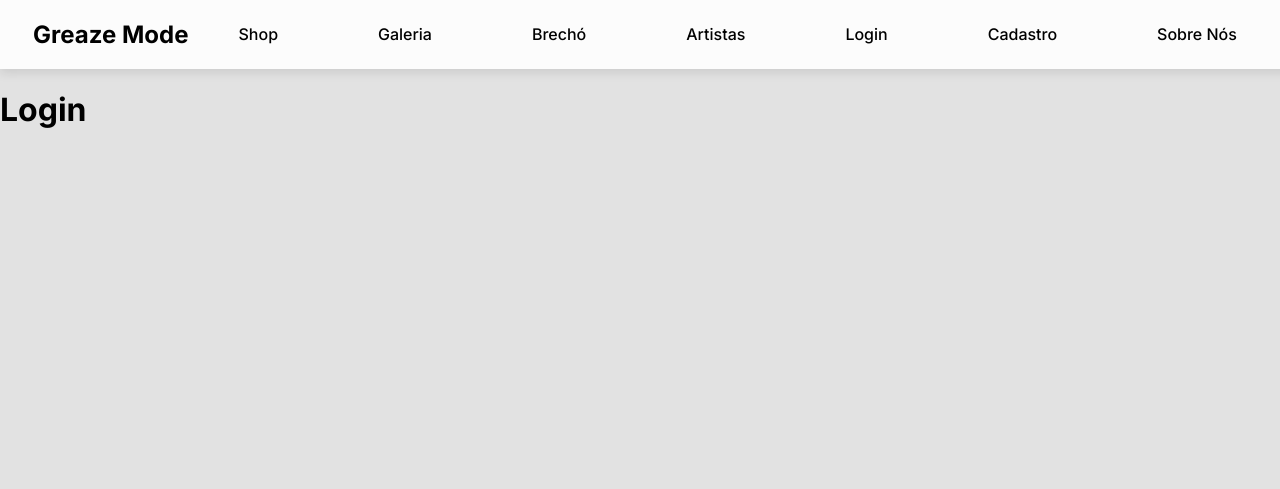
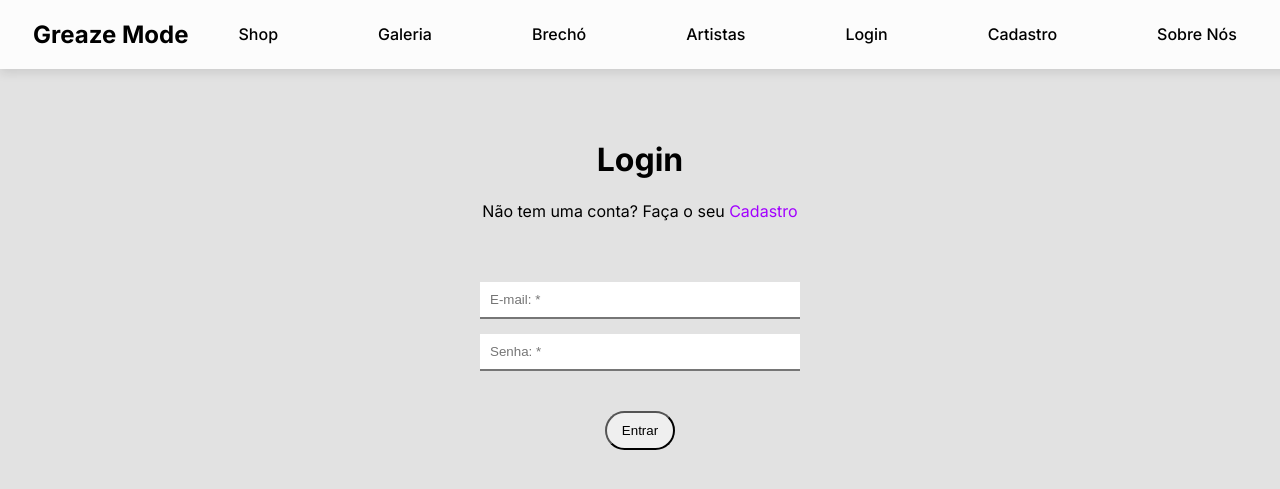
Before and after one commit to Mxrqzz/greazemode-platform-Django, a Django app: page /login in a window 1280 px wide. Shown: the top 489 px of the page. Run offline with Django 5.2, Linux system fonts and the light colour scheme.

Commit message:
commit backup

```diff
--- a/core/static/core/css/style.css
+++ b/core/static/core/css/style.css
@@ -106,7 +106,7 @@ button {
     padding: 10px 15px;
 }
 
-.button_negative:hover{
+.button_negative:hover {
     background-color: red;
     color: white;
 }
--- a/core/templates/core/login.html
+++ b/core/templates/core/login.html
@@ -1,5 +1,28 @@
 {% extends 'core/base.html' %}
 
-{% block title %} Login - {% endblock %}
+{% block title %} Cadastro - {% endblock %}
 
-{% block content %} <h1>Login</h1> {% endblock %}
+{% block content %}
+
+<div class="formulario">
+    <div class="title_form">
+        <h1>Login</h1>
+        <p>Não tem uma conta? Faça o seu <a href="{% url 'register' %}">Cadastro</a></p>
+    </div>
+    <form action="" method="post">
+        <div class="input_group">
+            <!--Email-->
+            <div class="input_box">
+                <input type="email" name="email" placeholder="E-mail: *" maxlength="80" required>
+            </div>
+            <!--Senha -->
+            <div class="input_box">
+                <input type="password" name="password" placeholder="Senha: *" maxlength="50">
+            </div>
+        </div>
+        <div class="buttons_area">
+            <button type="submit" class="button_positive">Entrar</button>
+        </div>
+    </form>
+</div>
+{% endblock %}
--- a/core/templates/core/register.html
+++ b/core/templates/core/register.html
@@ -6,7 +6,7 @@
 
 <div class="formulario">
     <div class="title_form">
-        <h1>Criar uma nova conta.</h1>
+        <h1>Criar uma nova conta</h1>
         <p>Já tem uma conta? Faça o seu <a href="{% url 'login' %}">Login</a></p>
     </div>
     <form action="" method="post">
--- a/core/views.py
+++ b/core/views.py
@@ -1,4 +1,6 @@
-from django.shortcuts import render
+from django.shortcuts import render, redirect
+from django.contrib.auth.models import User
+from django.contrib import messages
 
 
 def index(request):
@@ -10,6 +12,22 @@ def about(request):
 
 
 def register(request):
+    if request.method == 'POST':
+        nome = request.POST.get('name')
+        sobrenome = request.POST.get('surname')
+        telefone = request.POST.get('number')
+        email = request.POST.get('email')
+        senha = request.POST.get('password')
+        senha2 = request.POST.get('passwordConfirm')
+
+        # Validação simples da senha
+        if senha != senha2:
+            messages.error(request, "As senhas não coincidem.")
+            return redirect('register')
+
+
+
+        pass
     return render(request, "core/register.html")
 
 def login(request):
```
